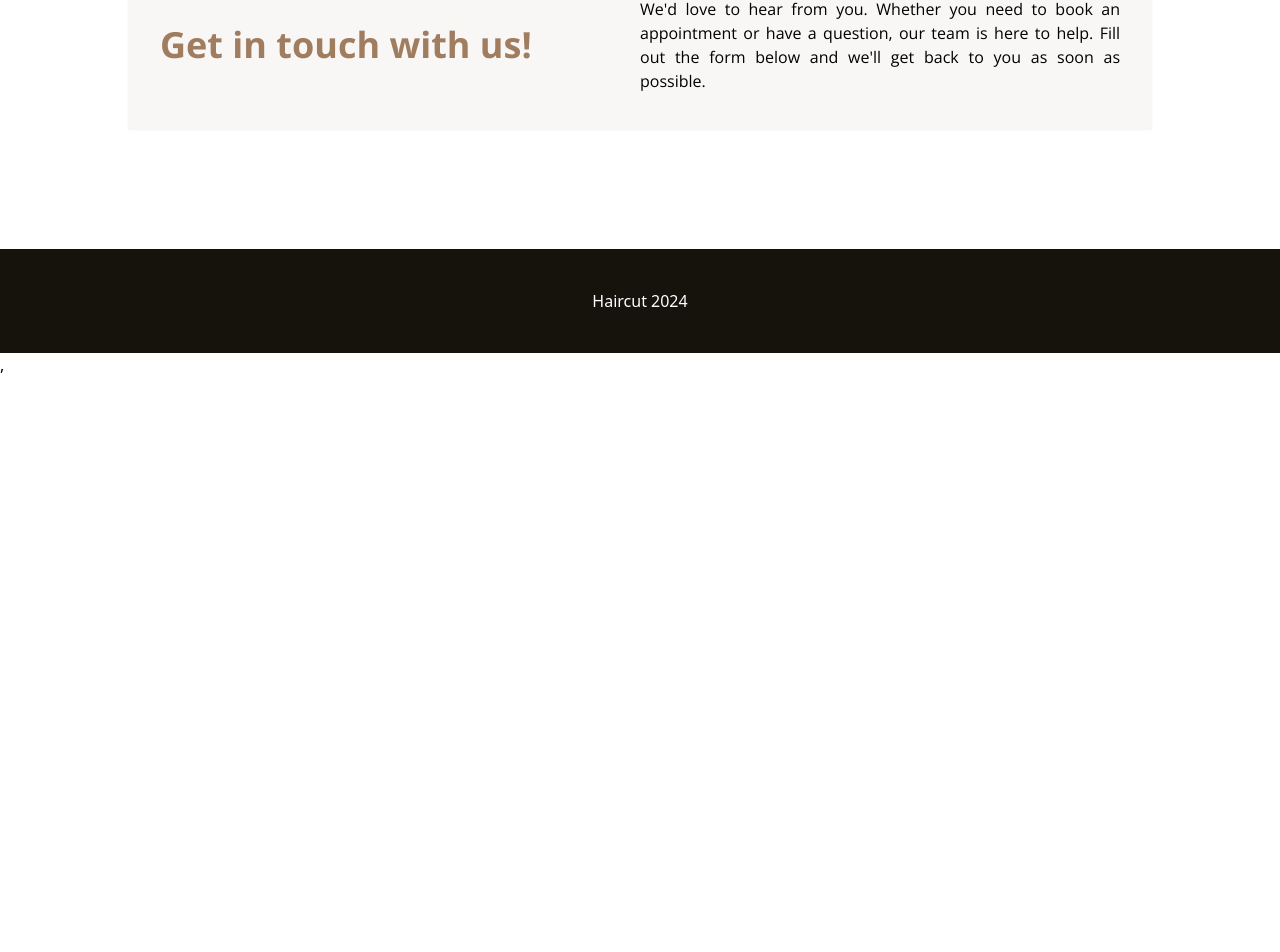
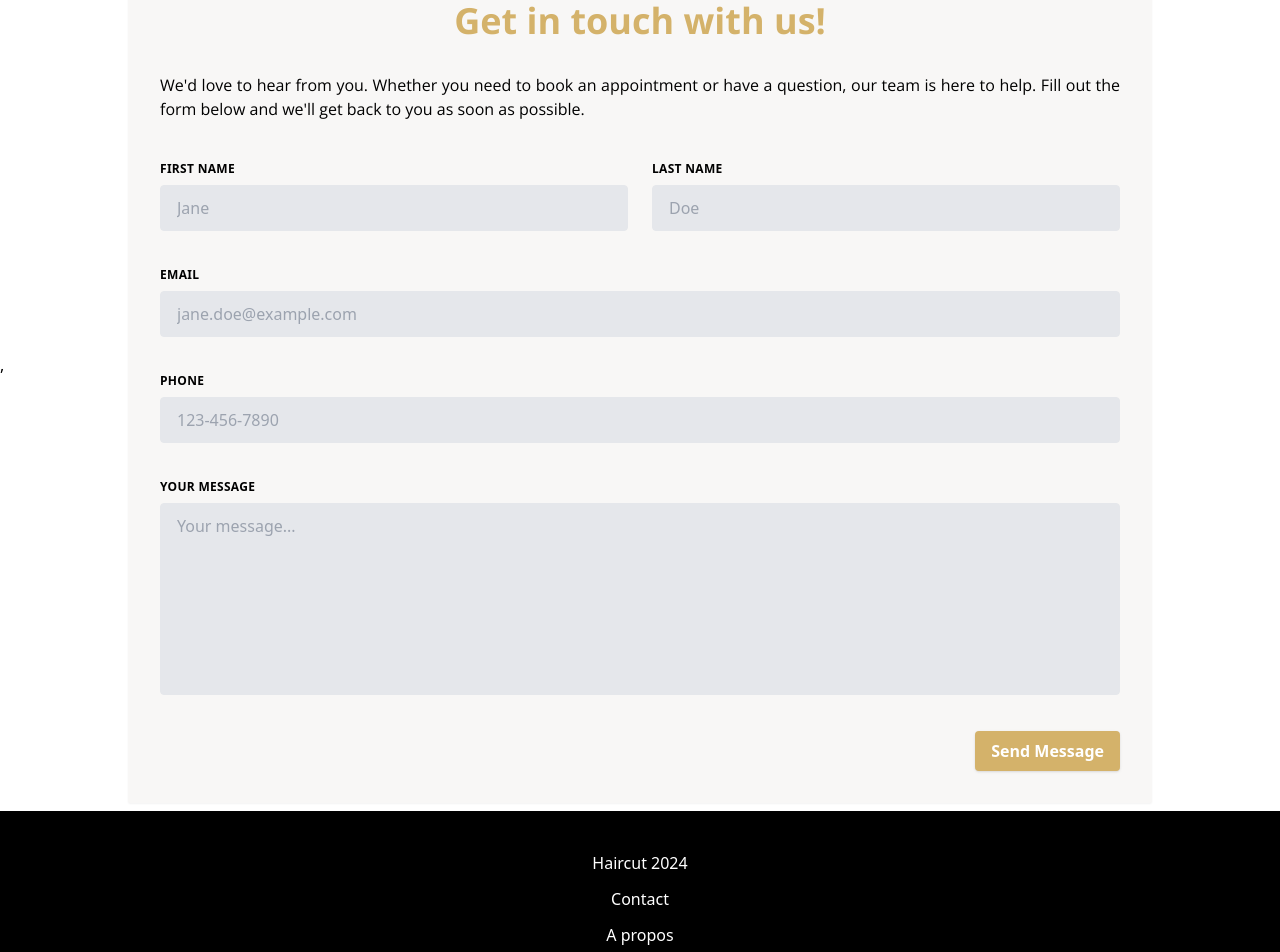
Before and after one commit to GaspardPierre/HairCut, a React (Vite) app in the folder HairCut/: page /contact in a window 1280 px wide. Shown: the part 447-1399 px from the top of the page. Before the commit the page ends 824 px from the top, so only its background shows below. Built offline with nearby package versions, Linux system fonts and the light colour scheme.

Commit message:
add style + icon e agenda

```diff
--- a/HairCut/package.json
+++ b/HairCut/package.json
@@ -10,6 +10,8 @@
     "preview": "vite preview"
   },
   "dependencies": {
+    "@heroicons/react": "^1.0.6",
+    "@mobiscroll/react-lite": "^4.10.9",
     "react": "^18.2.0",
     "react-dom": "^18.2.0",
     "react-router-dom": "^6.21.1"
--- a/HairCut/src/About.tsx
+++ b/HairCut/src/About.tsx
@@ -5,7 +5,7 @@ import Product from "/product.png" // Assurez-vous d'importer Tailwind CSS
 
 const About = () => {
   return (
-    <div className="mx-auto my-8 lg:w-4/5 xl:w-4/5 bg-[#F8F7F6] font-murecho min-h-screen flex items-center justify-center p-4 ">
+    <div className="mx-auto my-8 lg:w-4/5 xl:w-4/5 bg-[#F8F7F6] font-murecho h-screen flex items-center justify-center p-4 ">
       <div className="max-w-4xl mx-auto grid grid-cols-1 md:grid-cols-2 gap-8">
         <div className="space-y-6">
           <h1 className="text-4xl font-bold text-[#986C4A] font-open">
--- a/HairCut/src/Agenda/TimeSlot.tsx
+++ b/HairCut/src/Agenda/TimeSlot.tsx
@@ -36,7 +36,7 @@ const TimeSlot: React.FC<TimeSlotProps> = ({
   });
 
   // Classe conditionnelle pour les créneaux horaires occupés ou passés
-  const occupiedClass = isOccupied || isPast ? "bg-gray-300 cursor-not-allowed" : "hover:cursor-pointer";
+  const occupiedClass = isOccupied || isPast ? "bg-gray-400 cursor-not-allowed" : "hover:cursor-pointer";
   const textClass = isOccupied || isPast ? "text-transparent" : "";
 
   // Fonction onClick pour prendre en compte les créneaux passés
--- a/HairCut/src/App.tsx
+++ b/HairCut/src/App.tsx
@@ -13,7 +13,7 @@ import Footer from "./Footer.tsx";
 
 const App = () => {
   return (
-    <div className="flex flex-col h-full md:h-full">
+    <div className="grid h-screen grid-row-[auto_1fr_auto]  ">
       <Header />
 
       <div className="flex-grow">
--- a/HairCut/src/Contact.tsx
+++ b/HairCut/src/Contact.tsx
@@ -1,29 +1,80 @@
-import  Salon from "/salon.png"
+import React from 'react';
+import Salon from "/salon.png";
 
 const Contact = () => {
   return (
-    <div className="bg-custom-cream container mx-auto my-8 lg:w-4/5 xl:w-4/5 p-8 shadow-sm rounded-sm flex-column items-center justify-center ">
+    <div className="bg-custom-cream container mx-auto my-2 lg:w-4/5 xl:w-4/5 p-8 shadow-sm rounded-sm">
       <img
         className="h-64 w-full object-cover"
         src={Salon}
-      alt="Salon de coiffure haut de gamme avec deux bacs à shampooing en céramique blanche et robinets chromés sur chaises noires, rangée de bouteilles de shampoing sur étagère noire, ambiance luxueuse et moderne."
+        alt="Salon de coiffure"
       />
       <div className="flex flex-wrap items-center mt-4">
-        <div className="w-full md:w-1/2">
-          <div className="text-custom-brown font-open font-semibold text-4xl my-8">
+        <div className="w-full flex justify-center">
+          <div className="text-hair-hover font-open font-semibold text-4xl my-8">
             Get in touch with us!
+
         </div>
         </div>
-        <div className="w-full md:w-1/2">
-          <p className="text-custom-dark font-open text-justify text-sm md:text-base">
+        <div className="w-full ">
+          <p className="text-custom-dark font-open text-justify text-sm md:text-base mb-10">
             We'd love to hear from you. Whether you need to book an appointment or have a question, our team is here to help. Fill out the form below and we'll get back to you as soon as possible.
           </p>
+
+          {/* Form Starts Here */}
+
+          <form className="space-y-6 w-100">
+            <div className="flex flex-wrap -mx-3 mb-6">
+              <div className="w-full md:w-1/2 px-3 mb-6 md:mb-0">
+                <label className="block uppercase tracking-wide text-custom-dark text-xs font-bold mb-2" htmlFor="first-name">
+                  First Name
+                </label>
+                <input className="appearance-none block w-full bg-gray-200 text-gray-700 border rounded py-3 px-4 mb-3 leading-tight focus:outline-none focus:bg-white" id="first-name" type="text" placeholder="Jane"/>
+              </div>
+              <div className="w-full md:w-1/2 px-3">
+                <label className="block uppercase tracking-wide text-custom-dark text-xs font-bold mb-2" htmlFor="last-name">
+                  Last Name
+                </label>
+                <input className="appearance-none block w-full bg-gray-200 text-gray-700 border rounded py-3 px-4 leading-tight focus:outline-none focus:bg-white" id="last-name" type="text" placeholder="Doe"/>
+              </div>
+            </div>
+            <div className="flex flex-wrap -mx-3 mb-6">
+              <div className="w-full px-3">
+                <label className="block uppercase tracking-wide text-custom-dark text-xs font-bold mb-2" htmlFor="email">
+                  Email
+                </label>
+                <input className="appearance-none block w-full bg-gray-200 text-gray-700 border rounded py-3 px-4 mb-3 leading-tight focus:outline-none focus:bg-white" id="email" type="email" placeholder="jane.doe@example.com"/>
+              </div>
+            </div>
+            <div className="flex flex-wrap -mx-3 mb-6">
+              <div className="w-full px-3">
+                <label className="block uppercase tracking-wide text-custom-dark text-xs font-bold mb-2" htmlFor="phone">
+                  Phone
+                </label>
+                <input className="appearance-none block w-full bg-gray-200 text-gray-700 border rounded py-3 px-4 mb-3 leading-tight focus:outline-none focus:bg-white" id="phone" type="tel" placeholder="123-456-7890"/>
+              </div>
+            </div>
+            <div className="flex flex-wrap -mx-3 mb-6">
+              <div className="w-full px-3">
+                <label className="block uppercase tracking-wide text-custom-dark text-xs font-bold mb-2" htmlFor="message">
+                  Your Message
+                </label>
+                <textarea className=" no-resize appearance-none block w-full bg-gray-200 text-gray-700 border rounded py-3 px-4 mb-3 leading-tight focus:outline-none focus:bg-white h-48 resize-none" id="message" placeholder="Your message..."></textarea>
+              </div>
+            </div>
+            <div className="flex flex-wrap -mx-3 mb-2">
+              <div className="w-full px-3 text-right">
+                <button className="shadow bg-hair-hover hover:bg-custom-dark focus:shadow-outline focus:outline-none text-white font-bold py-2 px-4 rounded" type="button">
+                  Send Message
+                </button>
+              </div>
+            </div>
+          </form>
+
         </div>
       </div>
     </div>
   );
 };
 
-
-
-export default Contact
+export default Contact;
--- a/HairCut/src/Footer.tsx
+++ b/HairCut/src/Footer.tsx
@@ -1,10 +1,18 @@
-
+import { Link } from "react-router-dom";
 const Footer = () => {
   return (
     <footer className="bg-footer text-white p-10 text-center">
       {/* Contenu du pied de page */}
-      <p>Haircut 2024</p>
-    </footer>
+      <Link to='/'  >
+      <p className="pb-3" >Haircut 2024</p>
+      </Link>
+      <Link to='/contact'  >
+      <p  className="pb-3"> Contact</p>
+      </Link >
+      <Link to='/about' >
+      <p  className="pb-3">A propos</p>
+      </Link>
+         </footer>
   );
 };
 
--- a/HairCut/src/MainContent.tsx
+++ b/HairCut/src/MainContent.tsx
@@ -8,21 +8,21 @@ import HairCut from "/prestations.jpg";
 const MainContent = () => {
     return (
       <main className="container mx-auto my-8 lg:w-4/5 xl:w-4/5 relative">
-        <section className="text-center">
-          <div className="w-full h-64 relative">
+        <section className="text-center ">
+          <div className="w-full h-80 relative ">
             <img
               src={ImgFull}
               alt="Coiffure Femme"
               className="w-full h-full object-cover  shadow-md"
             />
           </div>
-          <div className="absolute  top-20 lg:top-1/3 left-1/2 transform -translate-x-1/2 -translate-y-1/2 bg-white bg-opacity-50 rounded px-4 py-4">
-          <h2 className="text-xl md:text-4xl text-gray-800 font-semibold">
+          <div className=" hidden md:inline-flex absolute  lg:top-1/3 left-1/2 transform -translate-x-1/2 -translate-y-1/2 bg-white bg-opacity-80 rounded px-4 py-4">
+          <h2 className=" hidden md:inline-flex text-xl md:text-4xl text-gray-800 font-semibold">
             HairCut  Marly-le-roi
           </h2>
           </div>
           <div className="flex flex-wrap -mx-4 mt-8">
-            <div className="w-full md:w-1/3 px-4 mb-8">
+            <div className="w-full md:w-1/3 px-4 mb-8 ">
               <h3 className="text-xl text-gray-800 font-medium md:text-2xl md:mb-10 mb-4">
                 COIFFURE FEMME
               </h3>
--- a/HairCut/tailwind.config.js
+++ b/HairCut/tailwind.config.js
@@ -14,11 +14,11 @@ export default {
     extend: {
       colors : {
         'hair' : '#986C4A',
-        'hair-hover' : '#79563B',
+        'hair-hover' : '#d4b26a',
         'custom-brown': '#A17D60',
          'custom-cream': '#F8F7F6',
          'custom-dark': '#260C0',
-         'footer': '#16120C'
+         'footer': '#000000'
 
       },
     },
```
Also changed, not shown: HairCut/src/Header.tsx (+10 -5 lines), 1 other file (tests, documents, lock files or other folders). Lines whose indentation alone changed are shown as unchanged.
